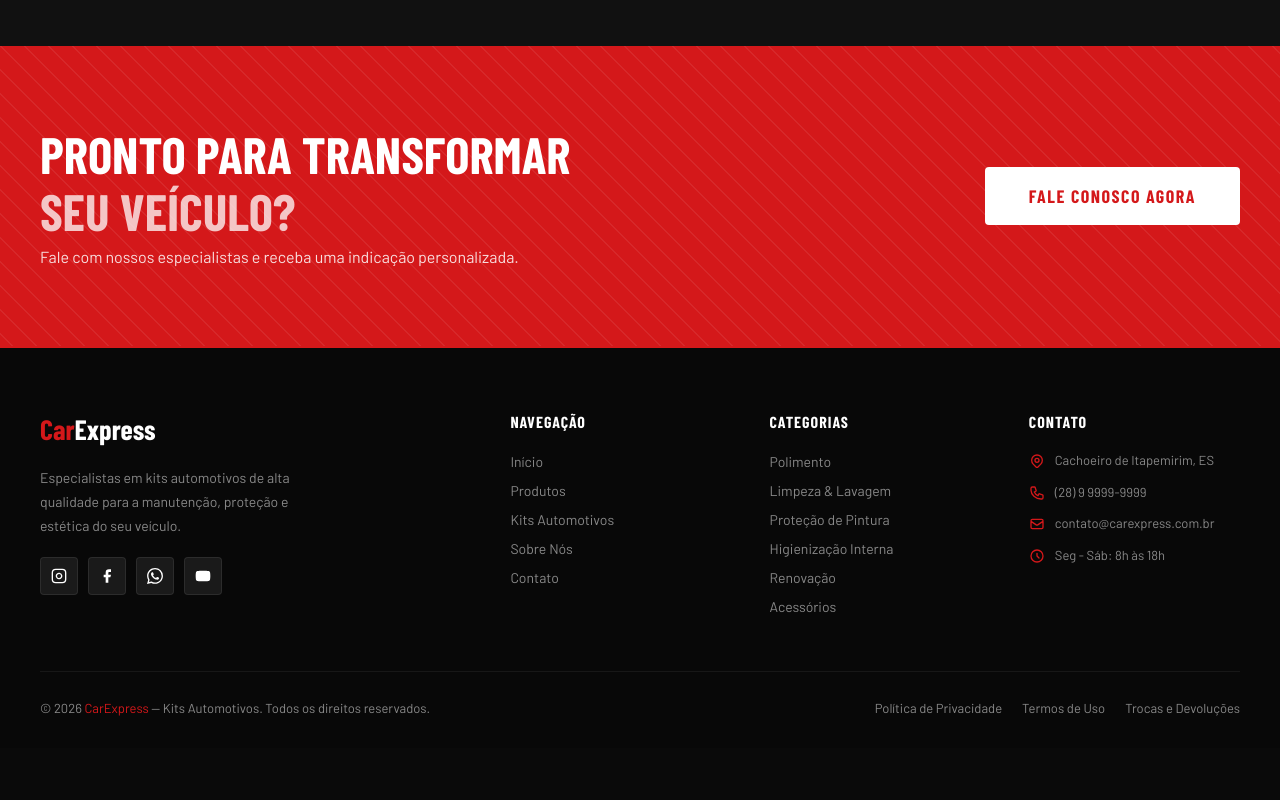
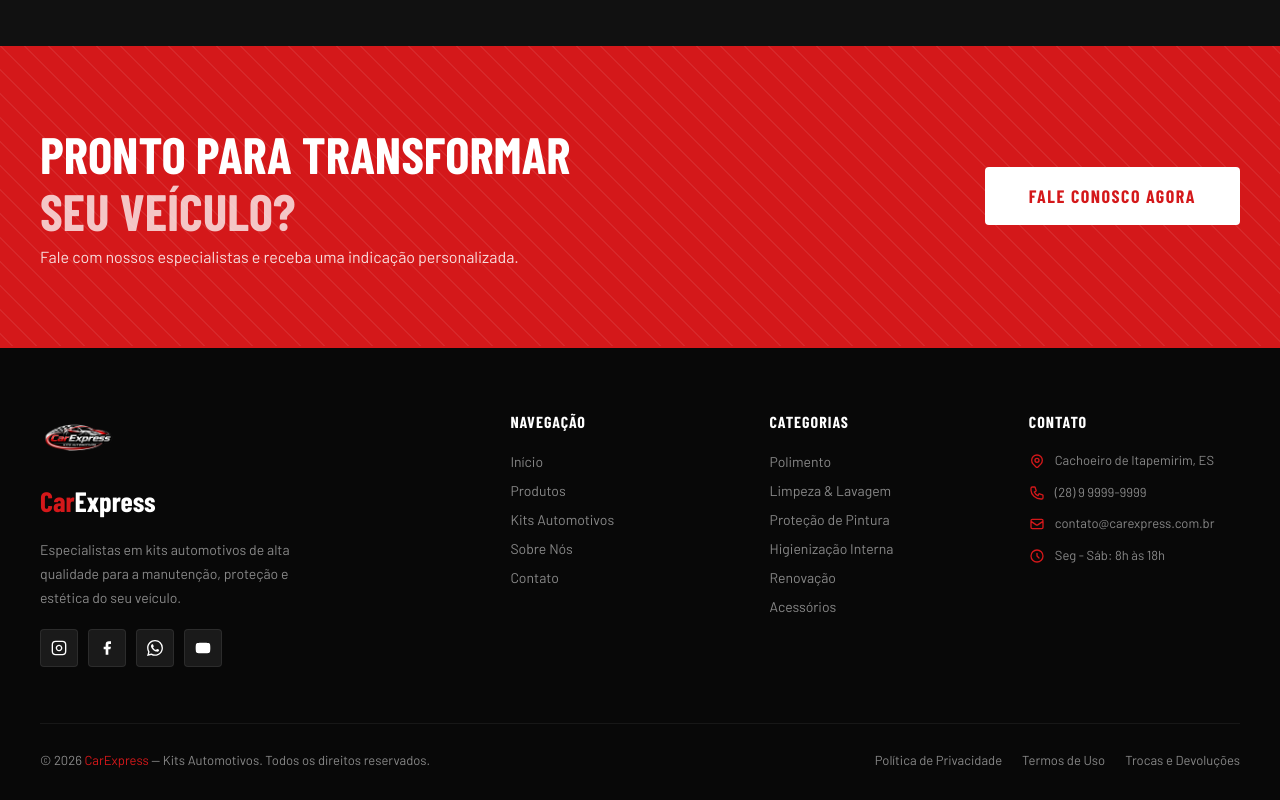
Before and after one commit to JoseCarlosCeccon/E-commerce-de-Produtos-para-Carro, a plain HTML site: page index.html in a window 1280 px wide. Shown: the part 5558-6358 px from the top of the page. Before the commit the page ends 6306 px from the top, so only its background shows below. Drawn offline with nearby package versions, Linux system fonts and the light colour scheme; a web font is replaced by a local one.

Commit message:
Update index.html

```diff
--- a/index.html
+++ b/index.html
@@ -8,7 +8,7 @@
     <link
         href="https://fonts.googleapis.com/css2?family=Barlow+Condensed:wght@400;600;700;800;900&family=Barlow:wght@300;400;500;600&display=swap"
         rel="stylesheet" />
-    <link rel="stylesheet" href="/css/carexpress.css" />
+    <link rel="stylesheet" href="css/Carexpress.css" />
 </head>
 
 <body>
@@ -57,7 +57,7 @@
     <nav>
         <div class="nav-inner">
             <a href="#" class="nav-logo">
-                <img src="/img/CarExpress-logo.png" alt="CarExpress"
+                <img src="img/CarExpress-logo.png" alt="CarExpress"
                     onerror="this.style.display='none';this.nextElementSibling.style.display='block'" />
                 <span
                     style="display:none;font-family:'Barlow Condensed',sans-serif;font-weight:900;font-size:28px;color:#fff;"><span
@@ -649,7 +649,7 @@
         <div class="container">
             <div class="footer-grid">
                 <div>
-                    <img src="/mnt/user-data/uploads/CarExpress-logo__1_.png" alt="CarExpress" class="footer-brand-logo"
+                    <img src="img/CarExpress-logo.png" alt="CarExpress" class="footer-brand-logo"
                         onerror="this.style.display='none';this.nextElementSibling.style.display='block'" />
                     <span
                         style="display:none;font-family:'Barlow Condensed',sans-serif;font-weight:900;font-size:28px;color:#fff;margin-bottom:20px;display:block;"><span
```
